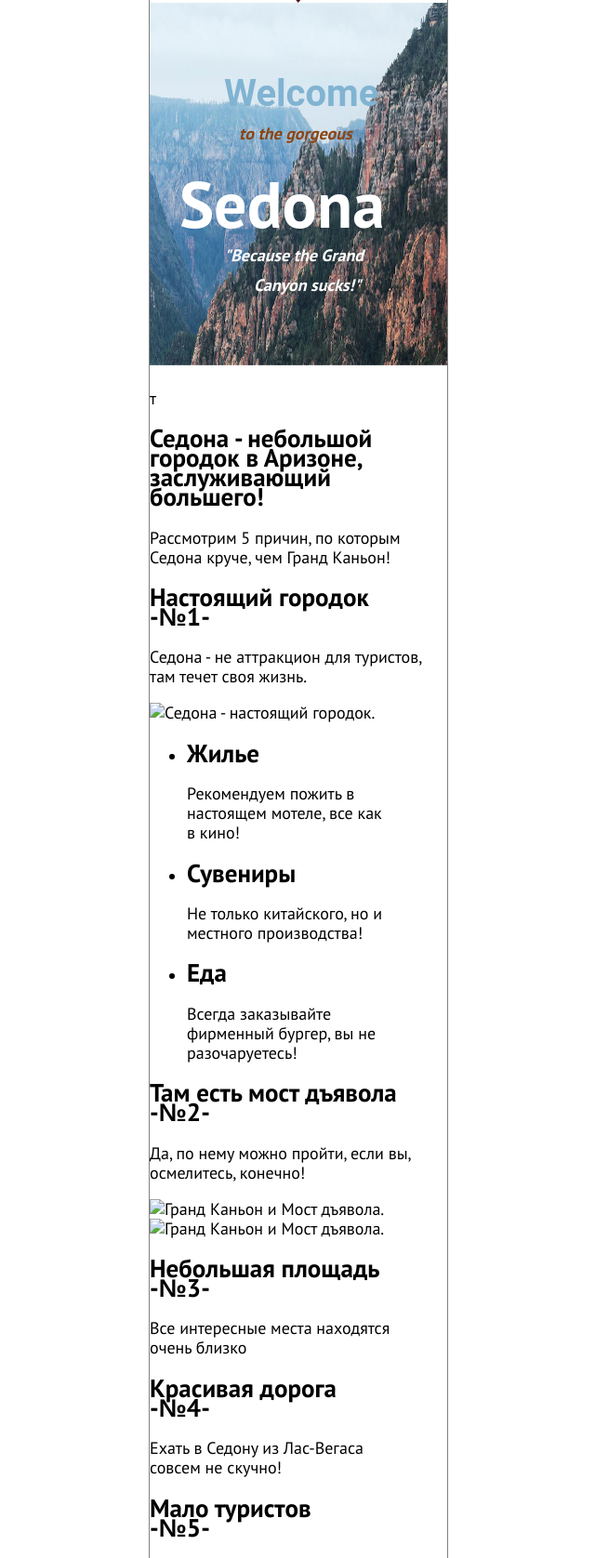
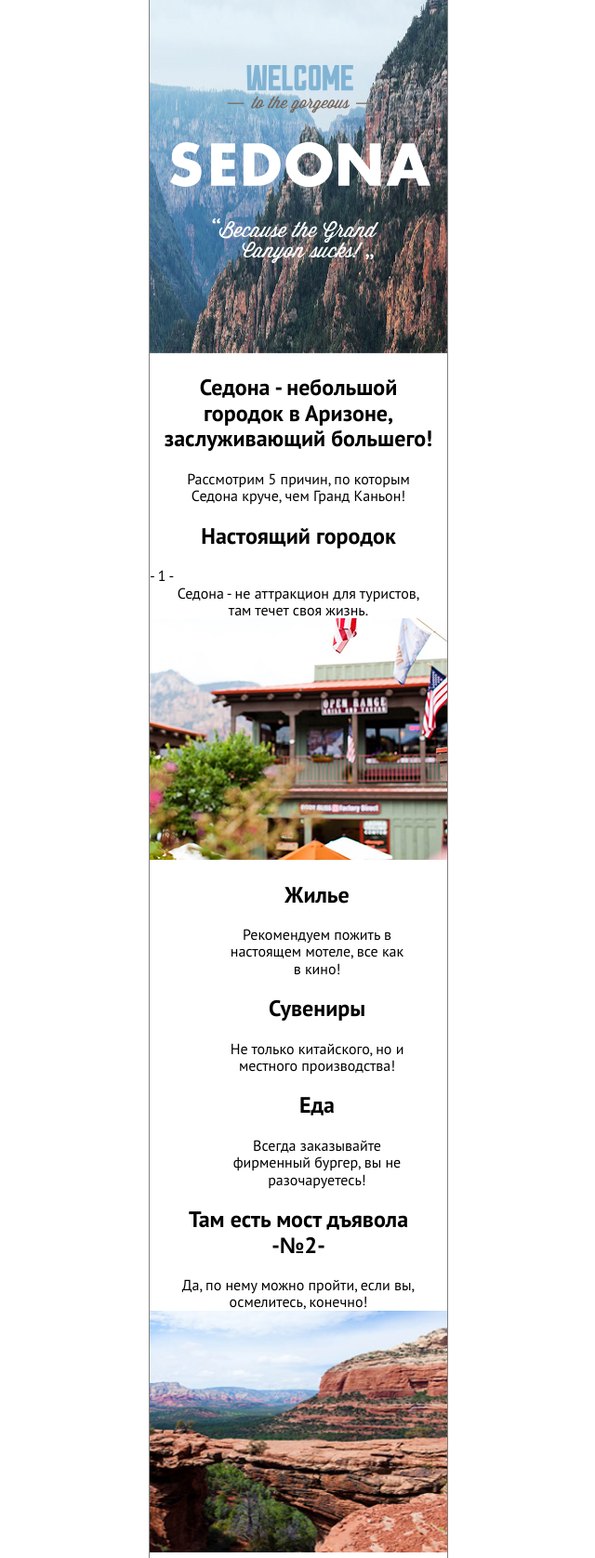
Before and after one commit to suvarec/1168563-sedona-18, a website: page source/index.html in a window 1280 px wide. Shown: the part 363-2039 px from the top of the page at 93% size, without its empty margins (352-992 px from the left). Drawn offline with nearby package versions, Linux system fonts and the light colour scheme; files that its build step writes are made by us from their sources.

Commit message:
Изменение названия классов. Продолжение стилизации.

```diff
--- a/source/index.html
+++ b/source/index.html
@@ -33,92 +33,88 @@
       </nav>
       <section class="page-header__slogan header-slogan">
         <img class="header-slogan__image" src="img/bg-back-mobile@1x.jpg" width="320" height="390" alt="Добро пожаловать в Седону!">
-        <strong class="header-slogan__text header-slogan__text--first">Welcome</strong><br>
-        <b class="header-slogan__text header-slogan__text--second">to the gorgeous</b><br>т
-        <strong class="header-slogan__text header-slogan__text--third">Sedona</strong><br>
-        <b class="header-slogan__text header-slogan__text--fourth">"Because the Grand</b>
-        <b class="header-slogan__text header-slogan__text--fifth">Canyon sucks!"</b
+        <img class="header-slogan__text" src="img/text-sedona-index.svg" width="280" height="215" alt="Sedona. Because the Grand Canyon Sucks">
       </section>
     </header>
     <main class="page-main">
-       <h1 class="visually-hidden">Седона - прекрасное место для посещения и отдыха!</h1>
-       <div class="advantages">
-        <section class="advantages__header">
+      <h1 class="visually-hidden">Седона - прекрасное место для посещения и отдыха!</h1>
+      <section class="advantages">
+        <article class="advantages__item advantages__item--header">
           <h2 class="advantages__title">
             Седона - небольшой<br>
             городок в Аризоне,<br>
             заслуживающий большего!
           </h2>
-          <p class="advantages__intro">
+          <p class="advantages__text">
             Рассмотрим 5 причин, по которым<br>
             Седона круче, чем Гранд Каньон!
           </p>
-        </section>
-        <section class="advantages__items advantages-item">
-          <h2 class="advantages-item__title">Настоящий городок<br>-№1-</h2>
-          <p class="advantages-item__text">
+        </article>
+        <article class="advantages__item advantages__item--first">
+          <h2 class="advantages__title">Настоящий городок</h2>
+          <span class="advantages__numbering">- 1 -</span>
+          <p class="advantages__text">
             Седона - не аттракцион для туристов,<br>
             там течет своя жизнь.
           </p>
-          <img class="advantages-item__image" src="img/sedona-advantage1.jpg" alt="Седона - настоящий городок.">
-          <ul class="advantages-item advantages-list">
-            <li class="advantages-list__item advantages-list__item--accommodation">
-              <h2 class="advantages-item__title">Жилье</h2>
-              <p class="advantages-item__text">
+          <img class="advantages-item__image" src="img/main-city-mobile@1x.jpg" width="320" height="260" alt="Седона - настоящий городок.">
+          <ul class="advantages-promo">
+            <li class="advantages-promo__item advantages-promo__item--accommodation">
+              <h2 class="advantages__title">Жилье</h2>
+              <p class="advantages__text">
                 Рекомендуем пожить в<br>
                 настоящем мотеле, все как<br>
                 в кино!
               </p>
             </li>
-            <li class="advantages-list__item advantages-list__item--souvenirs">
-              <h2 class="advantages-item__title">Сувениры</h2>
-              <p class="advantages-item__text">
+            <li class="advantages-promo__item advantages-promo__item--souvenirs">
+              <h2 class="advantages__title">Сувениры</h2>
+              <p class="advantages__text">
                 Не только китайского, но и<br>
                 местного производства!
               </p>
             </li>
-            <li class="advantages-list__item advantages-list__item---meal">
-              <h2 class="advantages-item__title">Еда</h2>
-              <p class="advantages-item__text">
+            <li class="advantages-promo__item advantages-promo__item---meal">
+              <h2 class="advantages__title">Еда</h2>
+              <p class="advantages__text">
                 Всегда заказывайте<br>
                 фирменный бургер, вы не<br>
                 разочаруетесь!
               </p>
             </li>
           </ul>
-        </section>
-        <section class="advantages__items advantages-item">
-          <h2 class="advantages-item__title">Там есть мост дъявола<br>-№2-</h2>
-          <p class="advantages-item__text">
+        </article>
+        <article class="advantages__item advantages__item--second">
+          <h2 class="advantages__title">Там есть мост дъявола<br>-№2-</h2>
+          <p class="advantages__text">
             Да, по нему можно пройти, если вы,<br>
             осмелитесь, конечно!
           </p>
-          <img class="advantages-item__image" src="img/sedona-advantage-2.jpg" alt="Гранд Каньон и Мост дъявола.">
-          <img class="advantages__item2-image" src="img/sedona-advantage-2.jpg" alt="Гранд Каньон и Мост дъявола.">
-        </section>
-        <section class="advantages__items advantages-item">
-          <h2 class="advantages-item__title">
+          <img class="advantages-item__image" src="img/photo-bridge-mobile@1x.jpg" width="320" height="260" alt="Гранд Каньон и Мост дъявола.">
+        </article>
+        <article class="advantages__item advantages__item--third">
+          <h2 class="advantages__title">
             Небольшая площадь<br>-№3-</h2>
           <p class="advantages__item__text">
             Все интересные места находятся<br>
             очень близко
           </p>
-        </section>
-        <section class="advantages__items advantages-item">
-          <h2 class="advantages-item__title">Красивая дорога<br>-№4-</h2>
-          <p class="advantages-item__text">
+        </article>
+        <article class="advantages__item advantages__item--fourth">
+          <h2 class="advantages__title">Красивая дорога<br>-№4-</h2>
+          <p class="advantages__text">
             Ехать в Седону из Лас-Вегаса<br>
             совсем не скучно!
           </p>
-        </section>
-        <section class="advantages__items advantages-item">
-          <h2 class="advantages-item__title">Мало туристов<br>-№5-</h2>
-          <p class="advantages-item__text">
+        </article>
+        <article class="advantages__item advantages-fifth">
+          <h2 class="advantages__title">Мало туристов<br>-№5-</h2>
+          <p class="advantages__text">
             Большинство едет в Гранд Каньон<br>
             и толпится там
           </p>
-        </section>
-        <section class="reservation">
+        </article>
+        <article class="reservation">
           <h2 class="reservation__title">Заинтересовались</h2>
           <p class="reservation__text">
             Укажите предполагаемые даты<br>
@@ -126,9 +122,9 @@
             предложения гостиниц в Седоне
           </p>
           <a class="reservation__btn" href="#">Найти гостиницу</a>
-          <img class="reservation__image" src="location-card.png" width="" height="" alt="Карта расположения Седоны">
-        </section>
-      </div>
+          <img class="reservation__image" src="img/bg-map-mobile@1x.jpg" width="320" height="350" alt="Карта расположения Седоны">
+        </article>
+      </section>
     </main>
     <footer class="page-footer">
       <h2>#visitsedona</h2>
--- a/source/less/blocks/block_index/page-header.less
+++ b/source/less/blocks/block_index/page-header.less
@@ -49,50 +49,22 @@
 }
 
 .header-slogan__text {
-  display: flex;
-  flex-direction: column;
-  &--first {
-    display: inline-block;
-    width: 320px;
-    position: absolute;
-    top: 20%;
-    left: 25%;
-    font-family: "Roboto", Helvetica, Arial, sans-serif;
-    font-size: 40px;
-    color: @bg-color-secondary;
-  }
-  &--second {
-    position: absolute;
-    top: 30%;
-    left: 30%;
+  position: absolute;
+  left: 7%;
+  top: 20%;
+}
 
-    font-style: italic;
-    color: saddlebrown;
-  }
-  &--third {
-    position: absolute;
-    top: 45%;
-    left: 10%;
-    margin-top: 10px;
+.advantages__title,
+.advantages__text,
+.reservation__title,
+.reservation__text {
+  text-align: center;
+}
 
-    font-size: 70px;
-    color: @bg-color-main;
-  }
-  &--fourth {
-    position: absolute;
-    top: 60%;
-    left: 25%;
+.advantages__text {
+  margin: 0 auto;
+}
 
-    font-style: italic;
-    color: @bg-color-main;
-  }
-  &--fifth {
-    position: absolute;
-    top: 65%;
-    left: 35%;
-    margin-top: 10px;
-
-    font-style: italic;
-    color: @bg-color-main;
-  }
+.advantages-promo {
+  list-style: none;
 }
--- a/source/less/blocks/block_index/scaffolding.less
+++ b/source/less/blocks/block_index/scaffolding.less
@@ -6,8 +6,7 @@
 
   font-family: @sans;
   font-style: normal;
-  font-size: 18px;
-  line-height: 21px;
+
 
   color: @black;
   background-color: #ffffff;
```
